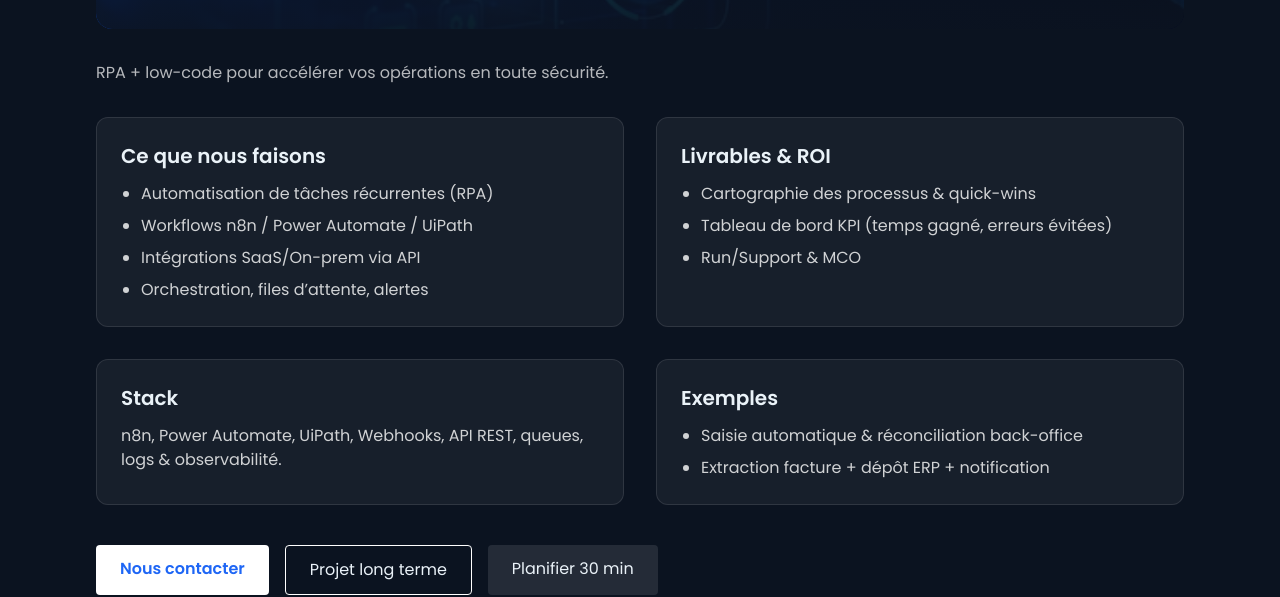
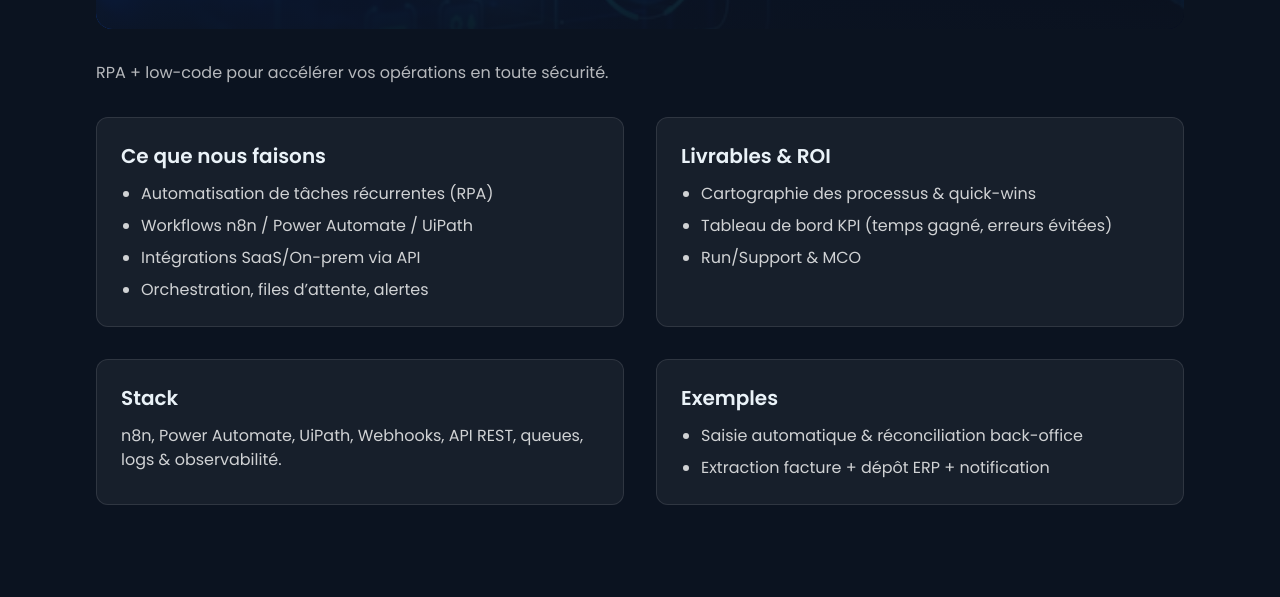
Before and after one commit to Malekelones/melyn-site, a plain HTML site: page services/automatisation.html in a window 1280 px wide. Shown: the part 355-952 px from the top of the page. Drawn offline with nearby package versions, Linux system fonts and the light colour scheme.

Commit message:
Update automatisation.html

```diff
--- a/services/automatisation.html
+++ b/services/automatisation.html
@@ -76,12 +76,6 @@
       </ul>
     </div>
   </section>
-
-  <div class="mt-10 flex flex-col sm:flex-row gap-4">
-    <a href="/#contact" class="bg-white text-primary px-6 py-3 rounded font-semibold text-center">Nous contacter</a>
-    <a href="/long-terme.html" class="border border-white px-6 py-3 rounded text-center">Projet long terme</a>
-    <a href="https://calendly.com/onesmalek-benamor/30min" class="bg-white/10 px-6 py-3 rounded text-center">Planifier 30 min</a>
-  </div>
 </main>
 <footer class="border-t border-white/10 mt-12 py-8 text-center text-white/60">© <span id="y"></span> MELYN</footer>
 <script>document.getElementById('y').textContent=new Date().getFullYear()</script>
```
